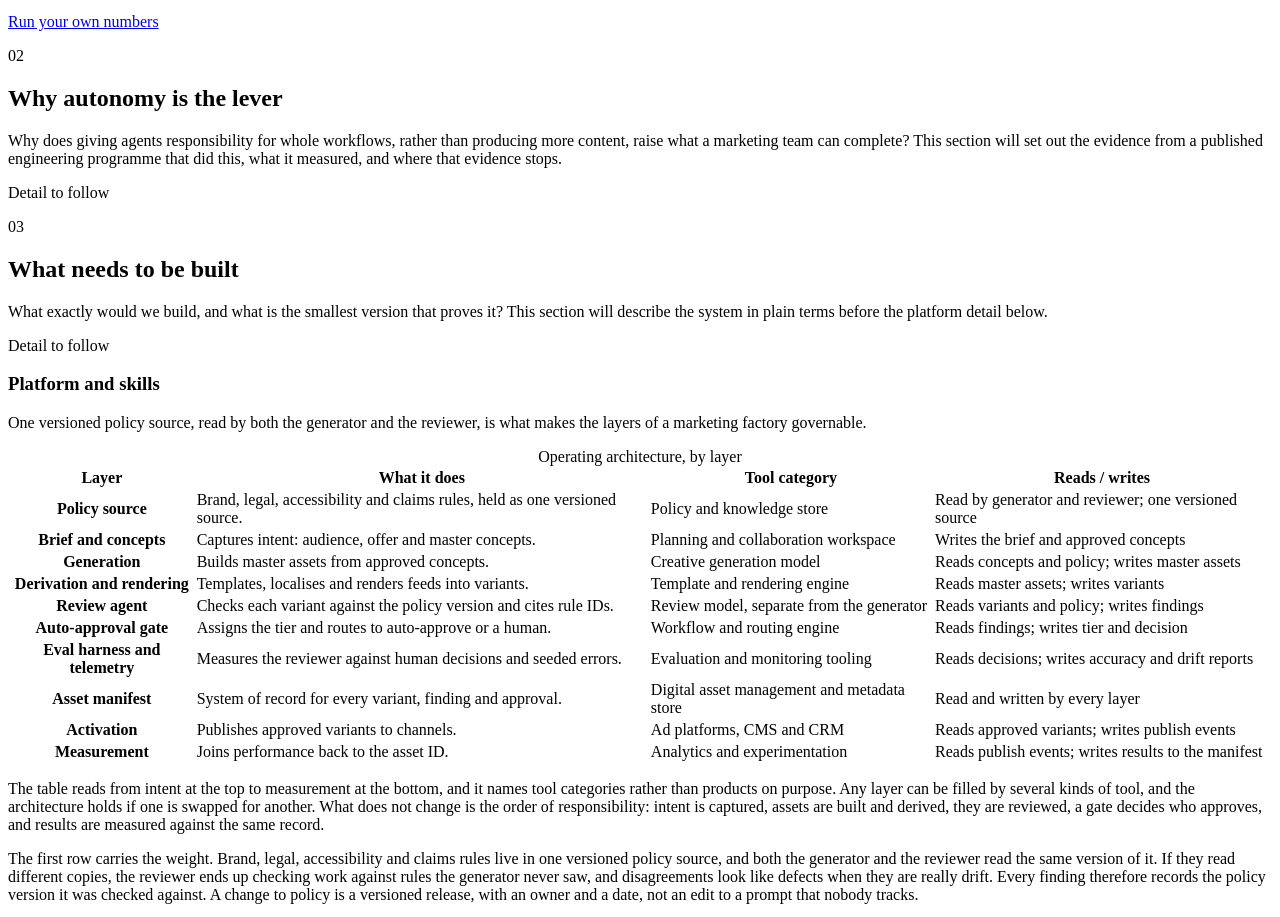
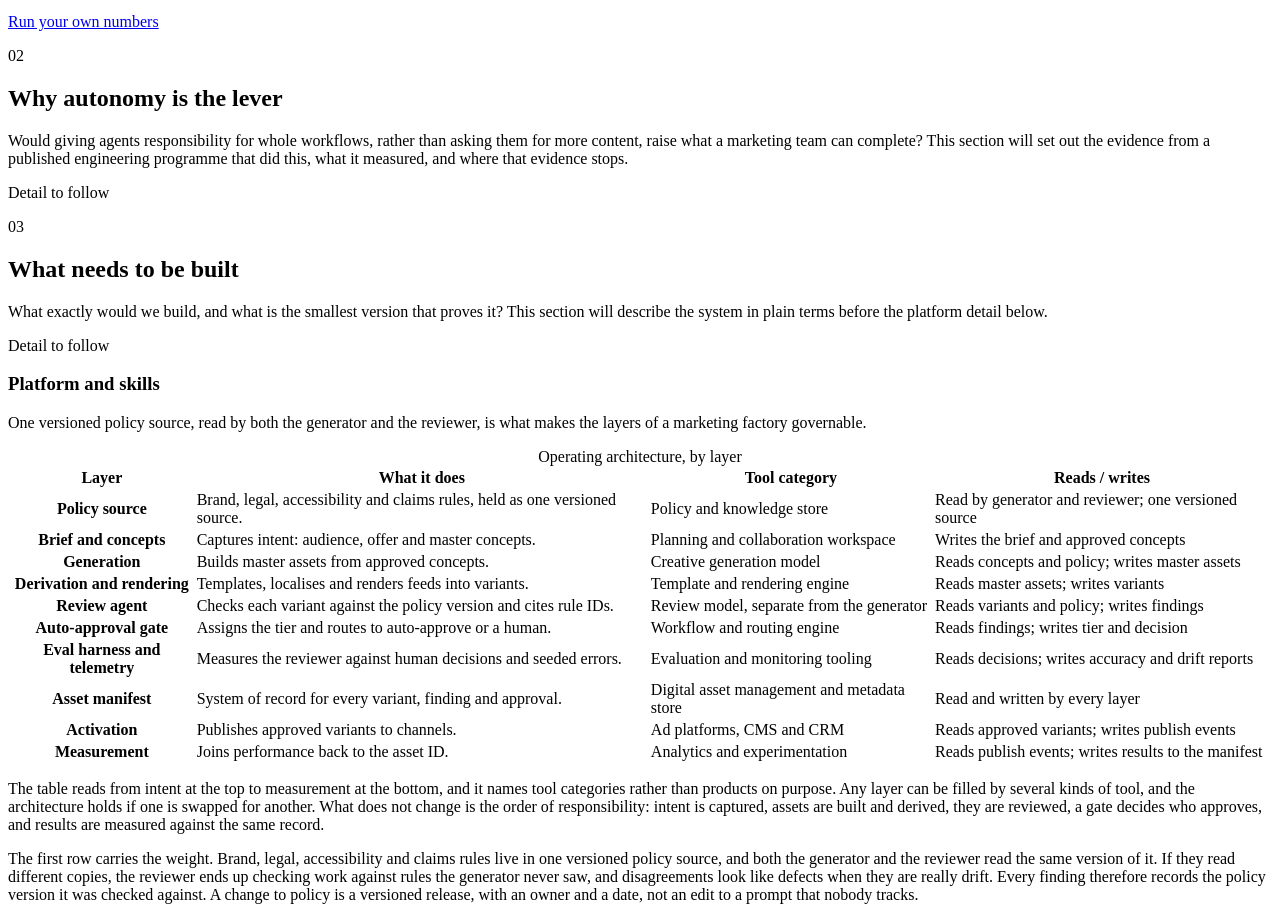
Before and after one commit to lyonsv/cmo-2x-teardown, a website with bundled scripts: page site/index.html in a window 1280 px wide. Shown: the part 3587-4504 px from the top of the page. Built offline with nearby package versions, Linux system fonts and the light colour scheme.

Commit message:
fix(05): WR-07 frame the autonomy stub as an open question

```diff
--- a/site/index.html
+++ b/site/index.html
@@ -253,7 +253,7 @@
     </section>
     <section id="autonomy" aria-labelledby="autonomy-h">
       <div class="sec-head"><span class="sec-num">02</span><h2 id="autonomy-h">Why autonomy is the lever</h2></div>
-      <p>Why does giving agents responsibility for whole workflows, rather than producing more content, raise what a marketing team can complete? This section will set out the evidence from a published engineering programme that did this, what it measured, and where that evidence stops.</p>
+      <p>Would giving agents responsibility for whole workflows, rather than asking them for more content, raise what a marketing team can complete? This section will set out the evidence from a published engineering programme that did this, what it measured, and where that evidence stops.</p>
       <p class="to-follow">Detail to follow</p>
     </section>
     <section id="build" aria-labelledby="build-h">
```
